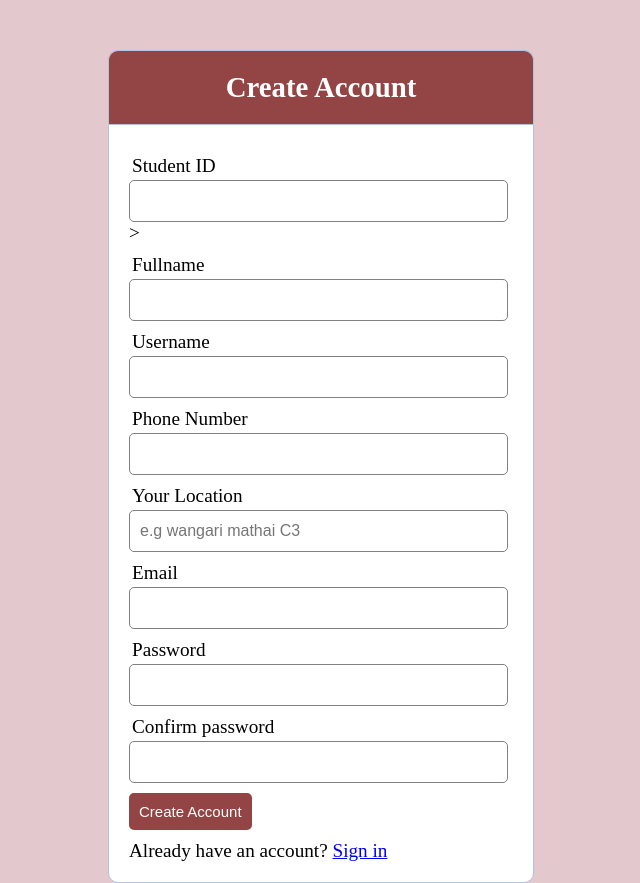
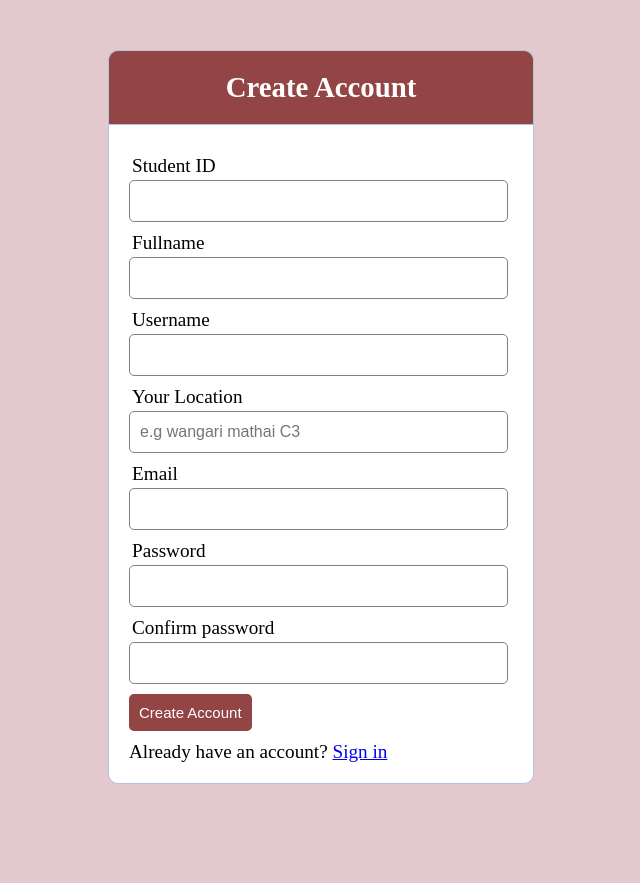
Before and after one commit to Tawinnie/Ashesi-Business-Hub, a PHP site: page /Final/register.php in a window 1280 px wide. Shown: the whole page, without its empty margins (319-959 px from the left). After the commit the page ends 784 px from the top, so only its background shows below. Run offline with PHP 8.4, Linux system fonts and the light colour scheme; data that the repository does not hold is empty.

Commit message:
Update register.php

```diff
--- a/register.php
+++ b/register.php
@@ -17,7 +17,7 @@ include('server.php')
   	<?php include('errors.php'); ?>
       <div class="input-group">
   	  <label>Student ID</label>
-  	  <input type="text" name="studentid" value="<?php echo $studentid; ?>" pattern="[0-9]+">>
+  	  <input type="text" name="studentid" value="<?php echo $studentid; ?>" pattern="[0-9]+">
   	</div>
 	  <div class="input-group">
   	  <label>Fullname</label>
@@ -26,11 +26,6 @@ include('server.php')
   	<div class="input-group">
   	  <label>Username</label>
   	  <input type="text" name="username" value="<?php echo $username; ?>">
-  	</div>
-
-	  <div class="input-group">
-  	  <label>Phone Number</label>
-  	  <input type="text" name="phone" value="<?php echo $phone; ?>">
   	</div>
 
 	  <div class="input-group">
```
